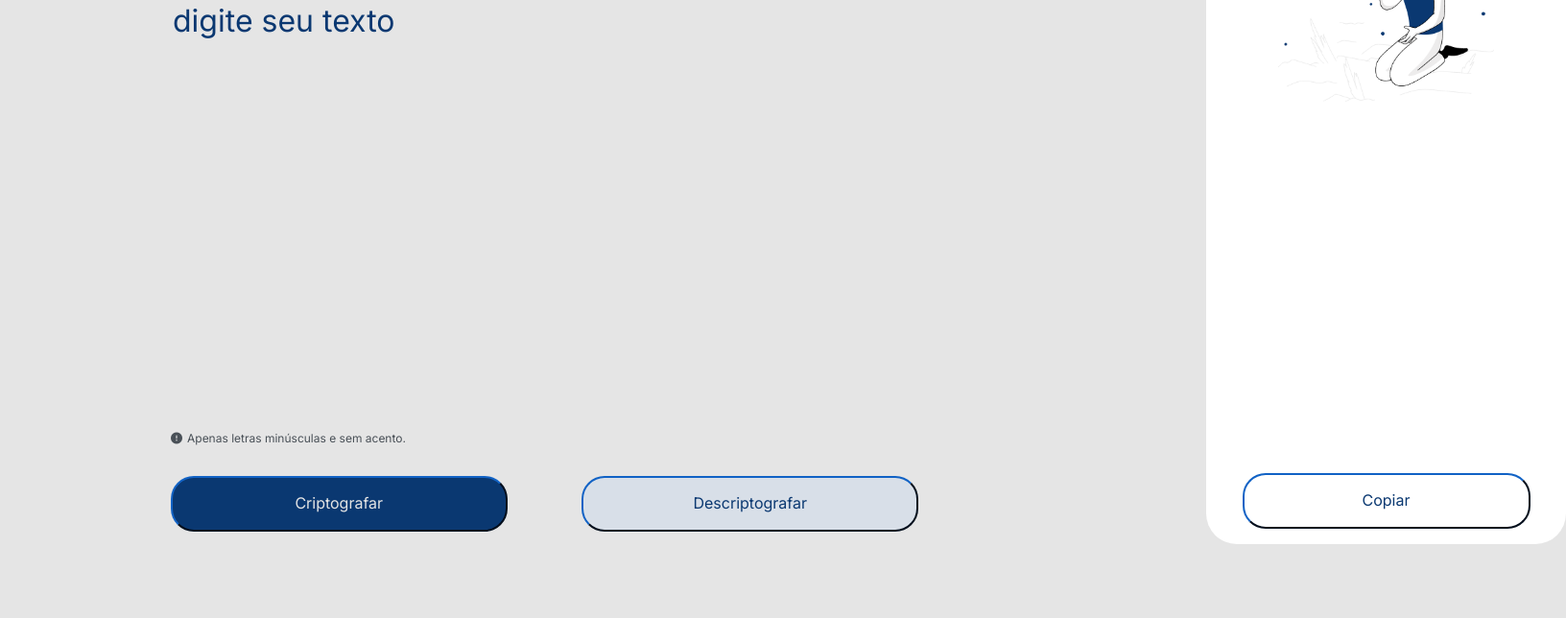
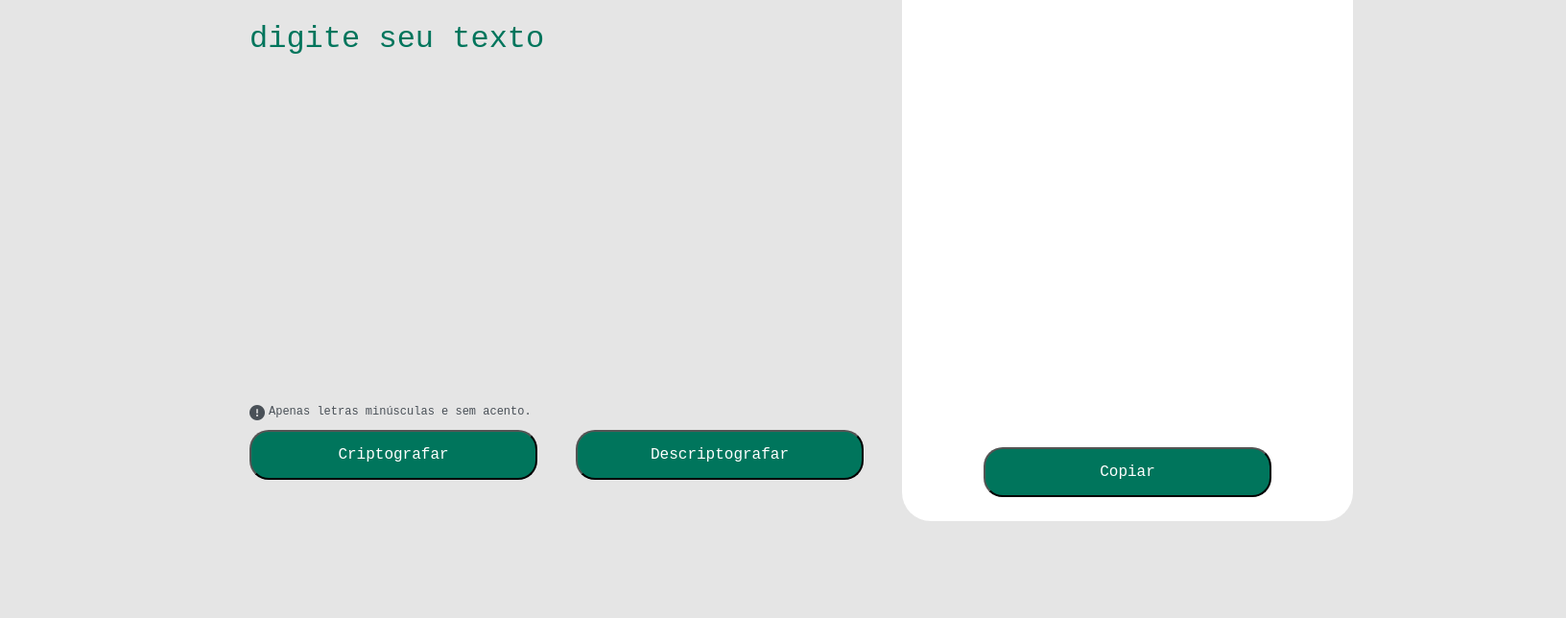
Before and after one commit to gamalielgomes/challengeencriptador, a plain HTML site: page index.html in a window 1280 px wide. Shown: the part 156-800 px from the top of the page at 96% size, 1632 px wide, since content can reach past the window. Drawn offline with Linux system fonts and the light colour scheme; a web font is replaced by a local one.

Commit message:
atualizando tudo

```diff
--- a/index.html
+++ b/index.html
@@ -1,36 +1,36 @@
 <!DOCTYPE html>
-<html lang="pt-br">
+<html lang="pt-BR">
 <head>
     <meta charset="UTF-8">
     <meta name="viewport" content="width=device-width, initial-scale=1.0">
-    <title>Encriptador</title>
-    <link rel="preconnect" href="https://fonts.googleapis.com">
-    <link rel="preconnect" href="https://fonts.gstatic.com" crossorigin>
-    <link href="https://fonts.googleapis.com/css2?family=Inter:wght@100..900&display=swap" rel="stylesheet">
-    <link rel="stylesheet" href="./style.css">
-    <link rel="shortcut icon" href="imagens/favicon.ico" type="image/x-icon">
+    <title>Encriptador v2.0</title>
+    <link rel="shortcut icon" href="assets/favicon.ico" type="image/x-icon">
+    <link rel="stylesheet" href="style.css">
     <script src="https://kit.fontawesome.com/891ddb1342.js" crossorigin="anonymous"></script>
 </head>
 <body>
     <main>
-        <header>
-            <img class="LogoAlura" src="./imagens/LogoAlura.png" alt="Logo da Alura">
-        </header>
-        <section class="secao__texto">
-            <textarea class="campo__texto" cols="38" rows="7" placeholder="Digite seu texto" style="resize: none"></textarea>
-            <div class="campo__informacao">
-                <i class="fa-solid fa-circle-exclamation" id="icone"></i>
-                <h6 class="texto__recomendacao">Apenas letras minúsculas e sem acento.</h6>
-            </div>
-            <div class="botoes">
-                <button class="bt-encriptar" onclick="btnEncriptar()">Criptografar</button>
-                <button class="bt-descriptar" onclick="btnDesencriptar()">Descriptografar</button>
+        <section>
+            <header>
+                <img class="logo" src="assets/LogoAlura.png" alt="Logo alura">
+            </header>
+            <div class="conteiner">
+                <textarea class="mensagem_entrada" cols="30" rows="10" placeholder="Digite seu texto" style="resize: none"></textarea>
+                <div class="informacao">
+                    <i class="fa-solid fa-circle-exclamation" id="icone"></i>
+                    <h6>Apenas letras minúsculas e sem acento.</h6>
+                </div>
+                <div class="botoes">
+                    <button class="estilo_btn" onclick="btnEncriptar()">Criptografar</button>
+                    <button class="estilo_btn" onclick="btnDesencriptar()">Descriptografar</button>
+                </div>
             </div>
         </section>
-        <section class="secao__mensagem">
-            <div class="div__mensagem">
-                <textarea class="campo__mensagem" cols="17" rows="10" style="resize: none" disabled></textarea>
-                <button class="bt-copiar" onclick="btncopiar()">Copiar</button>
+        <section class="secao_mensagem_saida">
+            <div class="conteiner_mensagem_saida">
+                <textarea class="mensagem_saida" cols="20" rows="13" style="resize: none" placeholder="Nenhuma mensagem encontrada" disabled></textarea>
+                <button class="estilo_btn" onclick="btncopiar()">Copiar
+                </button>
             </div>
         </section>
     </main>
--- a/main.js
+++ b/main.js
@@ -1,5 +1,5 @@
-const textArea = document.querySelector(".campo__texto")
-const mensagem = document.querySelector(".campo__mensagem")
+const textArea = document.querySelector(".mensagem_entrada")
+const mensagem = document.querySelector(".mensagem_saida")
 
 // As "chaves" de criptografia que utilizaremos são:
 // A letra "e" é convertida para "enter"
--- a/style.css
+++ b/style.css
@@ -1,163 +1,121 @@
+@import url('https://fonts.googleapis.com/css2?family=Reddit+Mono:wght@200..900&display=swap');
+
 * {
+    margin: 0;
+    padding: 0;
+    box-sizing: border-box;
+    font-family: "Reddit Mono", monospace;
+    font-weight: 400;
+
+}
+
+body {
     background: #E5E5E5;
-    font-family: "Inter", sans-serif;
-    font-weight: 400;
-    line-height: 185%;
 }
 
 main {
     display: flex;
-    justify-content: space-around;
+    justify-content:space-between;
 }
 
-.LogoAlura {
-    padding: 35% 5%;
-
+header {
+    padding: 50px 50px;
+    margin-bottom: 40px;
 }
 
-.campo__texto {
+.conteiner {
+    margin-left: 240px;
+    display: flex;
+    flex-direction: column;
+    gap: 10px;
+}
+
+.mensagem_entrada {
     border: none;
-    color:#0A3871;
-    padding-top: 140px;
-    margin-left: 50px;
     font-size: 2rem;
+    font-weight: 400;
+    color: #00755c;
+    padding: 20px 20px;
+    background: #E5E5E5;
     text-transform: lowercase;
 }
 
-::placeholder {color:#0A3871; }
+.mensagem_entrada:focus {
+    outline: none;
+}
+
+::placeholder {color:#00755c; }
     .campo__texto:focus{
         outline: none;
     }
 
-.campo__informacao{
+.conteiner .informacao {
+    margin-left: 20px;
     display: flex;
-    margin-left: 50px;
-    align-items: center;
-    font-size: 2rem;
+    gap: 4px;
 }
 
-#icone{
-    font-size: 0.75rem;
-    margin-right: 5px;
+.conteiner .informacao i{
     color: #495057;
 }
 
-
-.texto__recomendacao{
-    font-size: 0.75rem;
+.conteiner .informacao h6 {
+    font-size: 12px;
     color: #495057;
 }
 
-.botoes {
+.conteiner .botoes {
+    margin-left: 20px;
     display: flex;
-    justify-content: space-between;
-    margin-left: 50px;
+    gap: 40px;
 }
 
-.bt-encriptar {
-    width: 45%;
-    background-color: #0A3871;
-    border-color: #0A3871;
-    border-radius: 24px;
-    font-size: 1rem;
-    color: #E5E5E5;
-    padding: 12px;
+.conteiner .botoes .estilo_btn {
+    width: 300px;
+    padding: 15px;
+    background: #00755c;
+    border-radius: 20px;
+    font-size: 16px;
+    color: #FFFFFF;
 }
 
-.bt-descriptar {
-    width: 45%;
-    background: #D8DFE8;
-    border-radius: 24px;
-    border-color: #0A3871;
-    font-size: 1rem;
-    color: #0A3871;
-    padding: 12px;
+.secao_mensagem_saida {
+    padding: 40px;
 }
 
-.div__mensagem {
-    background-color: white;
+.secao_mensagem_saida .conteiner_mensagem_saida {
+    border-radius: 30px;
+    display: flex;
+    flex-direction: column;
+    justify-content: flex-end;
+    align-items: center;
+    gap: 36px;
+    text-align: center;
+    background: #FFFFFF;
+    padding: 5px;
+    margin-right: 50px;
+}
+
+.secao_mensagem_saida .conteiner_mensagem_saida
+.mensagem_saida {
     border: none;
-    border-radius: 32px;
-    margin-top: 10px;
-    margin-left: 300px;
+    background: transparent;
+    padding: 30px;
+    font-size: 32px;
+    color: #00755c;
+}
+
+.mensagem_saida::placeholder{
     text-align: center;
 }
 
-.campo__mensagem {
-    background-color: white;
-    background-image: url(./imagens/boneco.png);
-    background-repeat: no-repeat;
-    background-size: 60%;
-    background-position-x: center;
-    background-position-y: 40px;
-    border: none;
-    border-radius: 32px;
-    color: #0A3871;
-    font-size: 2rem;
-    padding: 10px;
+.secao_mensagem_saida .conteiner_mensagem_saida
+.estilo_btn {
+    width: 300px;
+    padding: 15px;
+    background: #00755c;
+    border-radius: 20px;
+    font-size: 16px;
+    color: #FFFFFF;
+    margin-bottom: 20px;
 }
-
-.campo__mensagem:focus{
-    outline: none;
-}
-
-.bt-copiar {
-    width: 80%;
-    background-color: white;
-    border-color: #0A3871;
-    border-radius: 24px;
-    font-size: 1rem;
-    color: #0A3871;
-    margin-top: 10px;
-    margin-bottom: 16px;
-    padding: 12px;
-}
-
-@media(max-width: 1200px) {
-
-    * {
-        line-height: 170%;
-    }
-
-    main {
-        flex-direction: column;
-    }
-
-    .LogoAlura {
-        padding: 5%;
-    }
-
-    .campo__informacao {
-        margin-left: 24px;
-    }
-
-    .campo__texto {
-        width: 100%;
-        margin-top: 10px;
-        margin-left: 2px;
-    }
-
-    .botoes {
-        flex-direction: column;
-        align-items: center;
-        margin-left: 2px;
-        gap: 10px;
-    }
-
-    .bt-encriptar {
-        width: 90%;
-    }
-
-    .bt-descriptar {
-        width: 90%;
-    }
-
-    .div__mensagem {
-        margin-left: 0px;
-        margin-top: 30px;
-    }
-
-    .secao__mensagem {
-        margin-bottom: 40px;
-    }
-}
```
